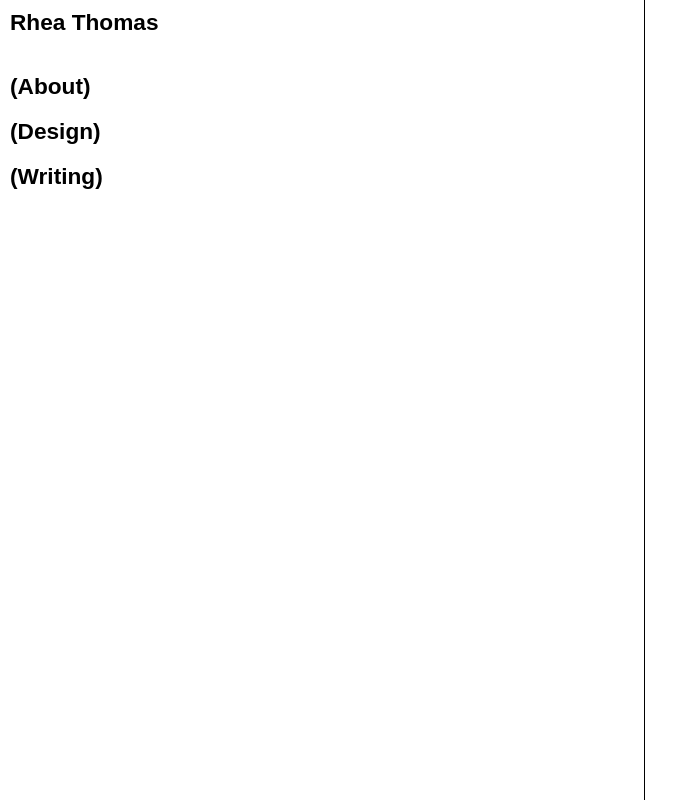
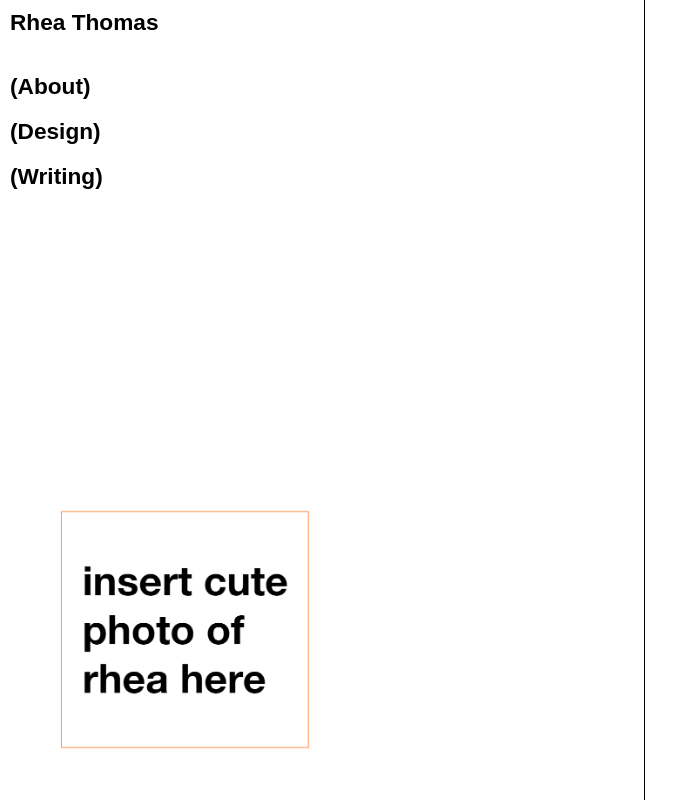
Before and after one commit to mprajogo/rheasPortfolio, a plain HTML site: page index.html in a window 1280 px wide. Shown: the whole page, without its empty margins (0-697 px from the left). Drawn offline with nearby package versions, Linux system fonts and the light colour scheme.

Commit message:
update profile position

```diff
--- a/index.html
+++ b/index.html
@@ -36,13 +36,12 @@
                         <li>COVID across borders</li>
                     </ul>
                 </div>
+                <img src="images/profile.png" id="profile" alt="rhea profile" width="250rem">
             </div>
             </div>
             <div class="column">
             <div class="right-column">
-                <div class="hover_img">
 
-               </div>
 
             </div>
             </div>
--- a/styles.css
+++ b/styles.css
@@ -95,3 +95,9 @@ li:hover{
 .active{
     color: rgb(255, 102, 0);
 }
+
+#profile{
+    position: absolute;
+    left: 60px;
+    bottom: 50px;
+}
```
Also changed, not shown: images/profile.png (added).
